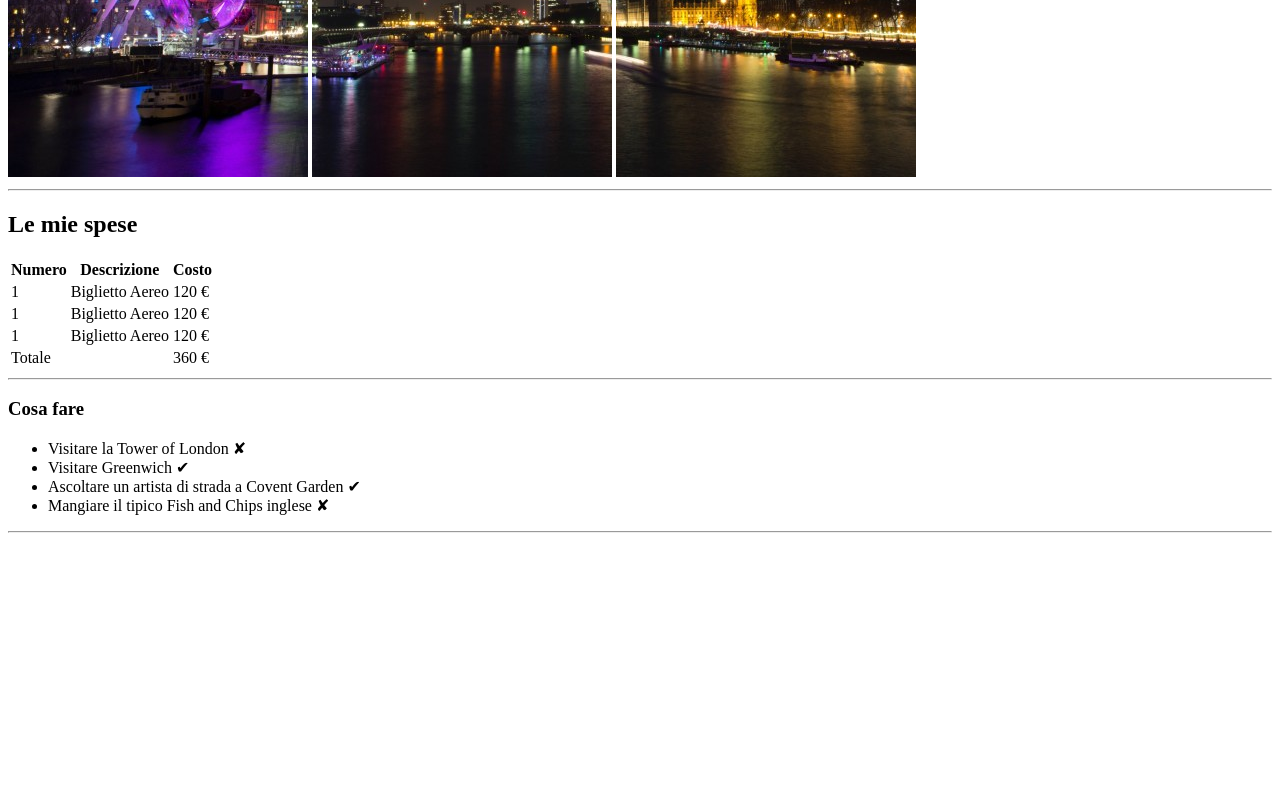
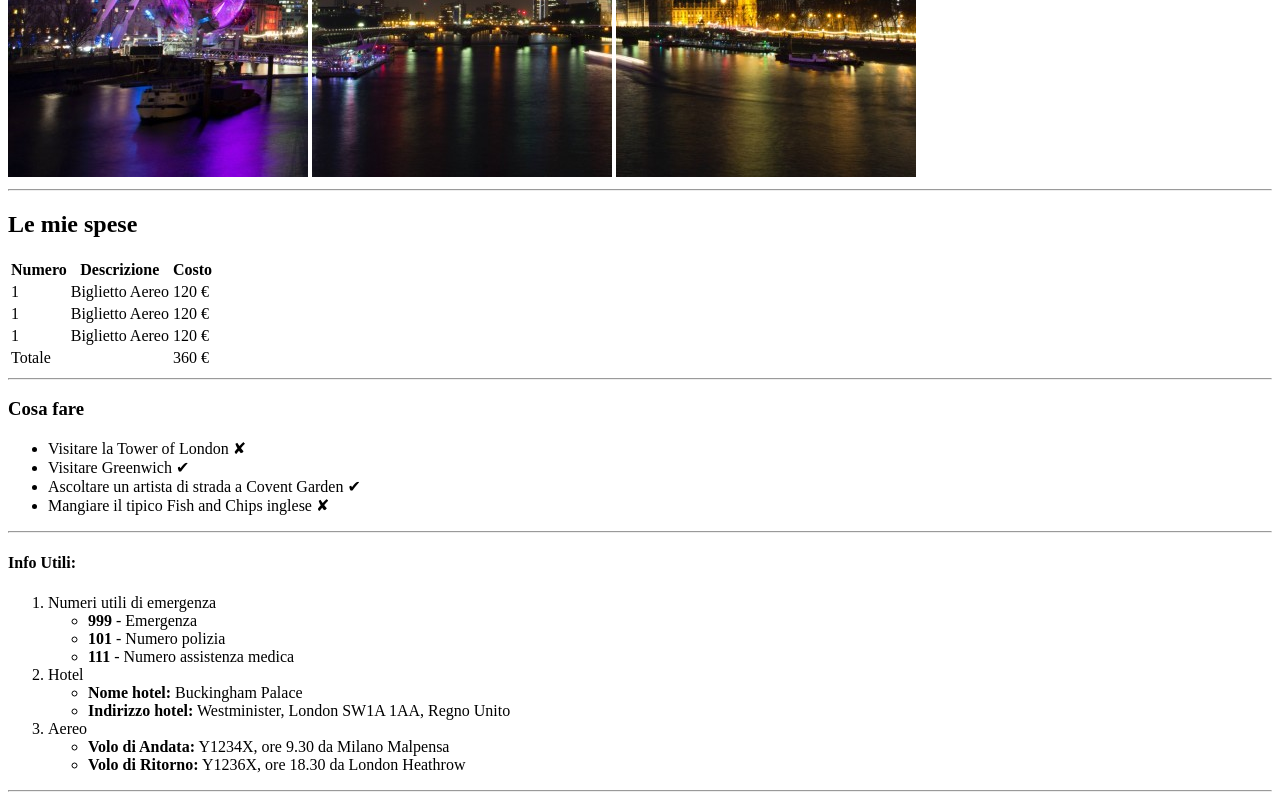
Before and after one commit to Al3ss4/html-london-trip, a plain HTML site: page index.html in a window 1280 px wide. Shown: the part 503-1303 px from the top of the page. Before the commit the page ends 1044 px from the top, so only its background shows below. Drawn offline with Linux system fonts and the light colour scheme.

Commit message:
quinto commit

```diff
--- a/index.html
+++ b/index.html
@@ -73,5 +73,28 @@
       </ul>
   </div>
     <hr/>
+    <!-- quarto div e creazione di tag ol con sotto gruppo di tag ul-->
+    <div>
+        <h4><strong>Info Utili:</strong></h4>
+        <ol>
+            <li>Numeri utili di emergenza</li>
+            <ul>
+                <li><strong>999</strong> - Emergenza</li>
+                <li><strong>101</strong> - Numero polizia</li>
+                <li><strong>111</strong> - Numero assistenza medica</li>
+            </ul>
+            <li> Hotel </li>
+            <ul>
+                <li><strong>Nome hotel:</strong> Buckingham Palace </li>
+                <li><strong>Indirizzo hotel:</strong> Westminister, London SW1A 1AA, Regno Unito</li>
+            </ul>
+            <li> Aereo </li>
+            <ul>
+                <li><strong> Volo di Andata:</strong> Y1234X, ore 9.30 da Milano Malpensa</li>
+                <li><strong>Volo di Ritorno:</strong> Y1236X, ore 18.30 da London Heathrow</li>
+            </ul>
+        </ol>
+    </div>
+    <hr/>
 </body>
 </html>
```
